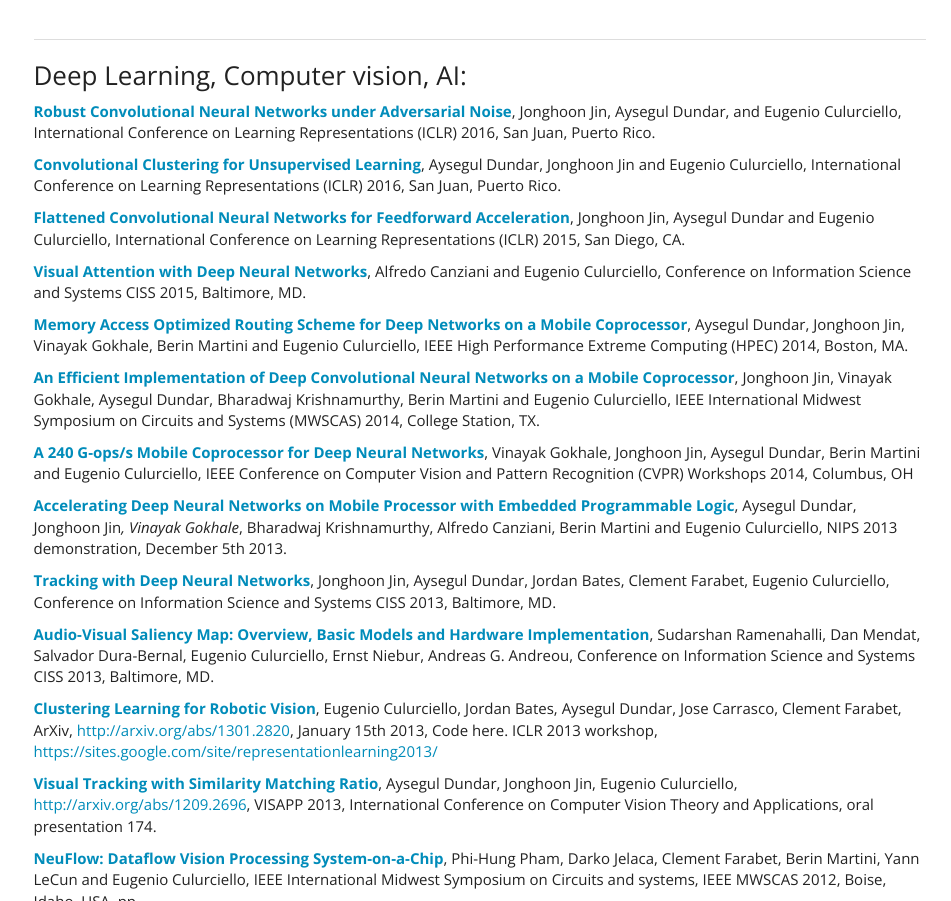
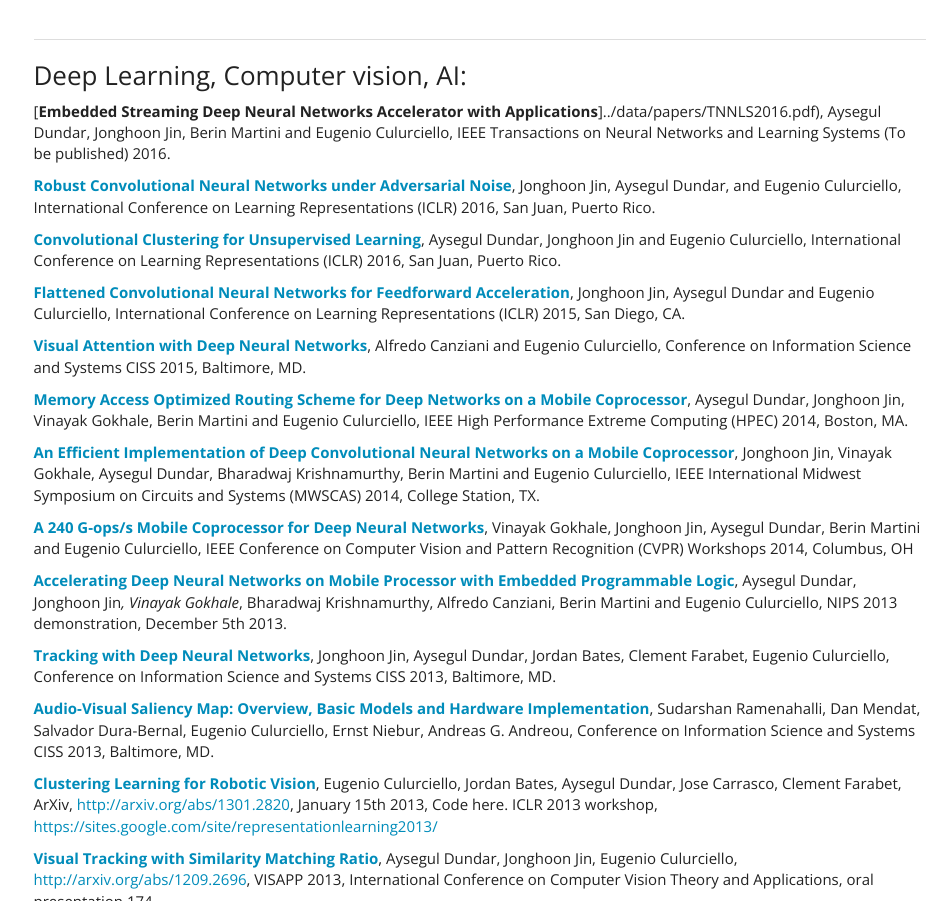
Before and after one commit to e-lab/e-Lab.github.io, a plain HTML site: page html/publications.html in a window 1280 px wide. Shown: the part 1432-2333 px from the top of the page, without its empty margins (150-1101 px from the left). Drawn offline with nearby package versions, Linux system fonts and the light colour scheme.

Commit message:
Update publications.html

```diff
--- a/html/publications.html
+++ b/html/publications.html
@@ -82,6 +82,8 @@ Chapter: **"Large-Scale FPGA-Based Convolutional Networks"** in **"Scaling Up Ma
 ---
 
 ### Deep Learning, Computer vision, AI:
+
+[**Embedded Streaming Deep Neural Networks Accelerator with Applications**]{{=$DOC.root}}data/papers/TNNLS2016.pdf), Aysegul Dundar, Jonghoon Jin, Berin Martini and Eugenio Culurciello, IEEE Transactions on Neural Networks and Learning Systems (To be published) 2016.
 
 [**Robust Convolutional Neural Networks under Adversarial Noise**](http://arxiv.org/abs/1511.06306), Jonghoon Jin, Aysegul Dundar, and Eugenio Culurciello, International Conference on Learning Representations (ICLR) 2016, San Juan, Puerto Rico.
 
```
